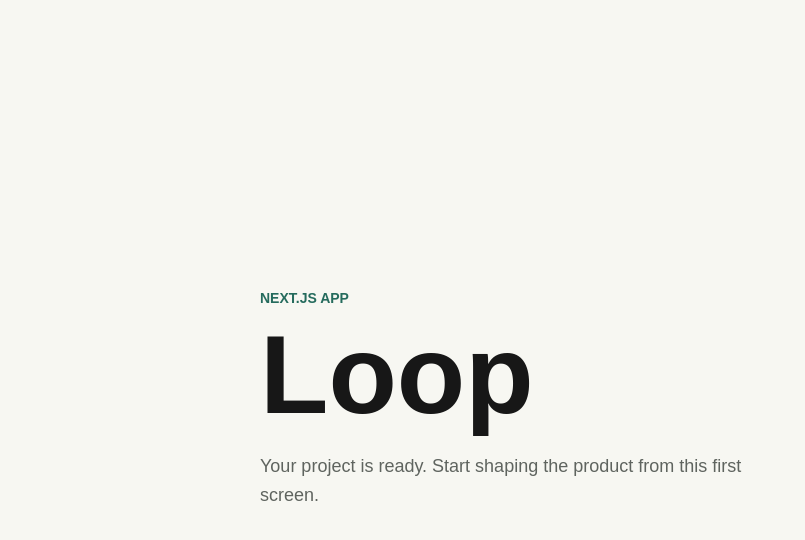
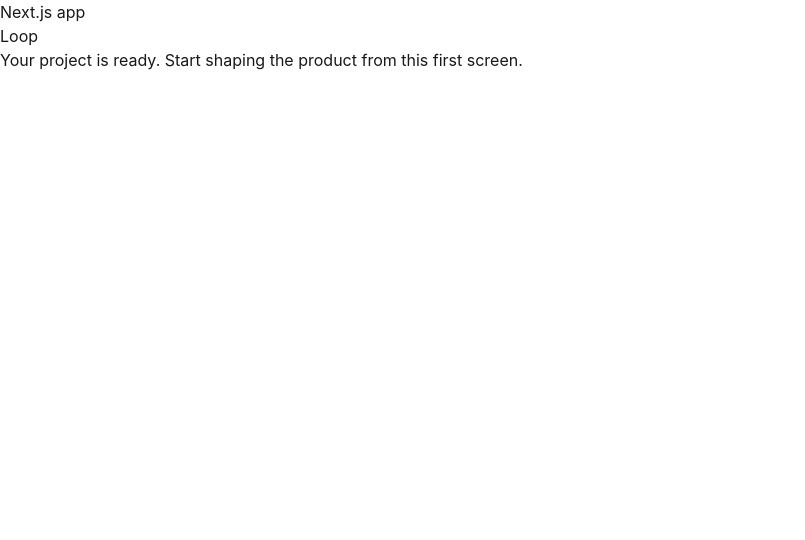
Before and after one commit to 4tendev/Loop, a Next.js app: page / in a window 1280 px wide. Shown: the top 540 px of the page, without its empty margins (0-805 px from the left). Built offline with nearby package versions, Linux system fonts and the light colour scheme.

Commit message:
add daisyui

```diff
--- a/app/globals.css
+++ b/app/globals.css
@@ -1,59 +1,5 @@
-:root {
-  color-scheme: light;
-  --background: #f7f7f2;
-  --foreground: #171717;
-  --muted: #5f645f;
-  --accent: #256b5d;
+@import "tailwindcss";
+
+@plugin "daisyui" {
+  themes: all;
 }
-
-* {
-  box-sizing: border-box;
-}
-
-html,
-body {
-  min-height: 100%;
-}
-
-body {
-  margin: 0;
-  background: var(--background);
-  color: var(--foreground);
-  font-family:
-    Arial,
-    Helvetica,
-    sans-serif;
-}
-
-.page {
-  min-height: 100vh;
-  display: grid;
-  place-items: center;
-  padding: 32px;
-}
-
-.intro {
-  width: min(100%, 760px);
-}
-
-.eyebrow {
-  margin: 0 0 16px;
-  color: var(--accent);
-  font-size: 0.875rem;
-  font-weight: 700;
-  text-transform: uppercase;
-}
-
-h1 {
-  margin: 0;
-  font-size: clamp(3rem, 12vw, 7rem);
-  line-height: 0.95;
-}
-
-.summary {
-  max-width: 540px;
-  margin: 24px 0 0;
-  color: var(--muted);
-  font-size: 1.125rem;
-  line-height: 1.6;
-}
--- a/next.config.ts
+++ b/next.config.ts
@@ -1,5 +1,9 @@
 import type { NextConfig } from "next";
 
-const nextConfig: NextConfig = {};
+const nextConfig: NextConfig = {
+  turbopack: {
+    root: __dirname,
+  },
+};
 
 export default nextConfig;
--- a/package.json
+++ b/package.json
@@ -12,17 +12,20 @@
     "db:logs": "docker compose logs -f postgres redis"
   },
   "dependencies": {
-    "next": "16.2.9",
+    "next": "^16.2.10",
     "pg": "^8.22.0",
     "react": "19.2.7",
     "react-dom": "19.2.7",
     "redis": "^6.0.1"
   },
   "devDependencies": {
+    "@tailwindcss/postcss": "^4.3.2",
     "@types/node": "^24.0.0",
     "@types/pg": "^8.20.0",
     "@types/react": "^19.0.0",
     "@types/react-dom": "^19.0.0",
+    "daisyui": "^5.6.10",
+    "tailwindcss": "^4.3.2",
     "typescript": "^5.9.0"
   }
 }
--- /dev/null
+++ b/postcss.config.mjs
@@ -0,0 +1,7 @@
+/** @type {import('postcss-load-config').Config} */
+const config = {
+  plugins: {
+    '@tailwindcss/postcss': {},
+  },
+};
+export default config;
```
Also changed, not shown: 1 other file (tests, documents, lock files or other folders).
